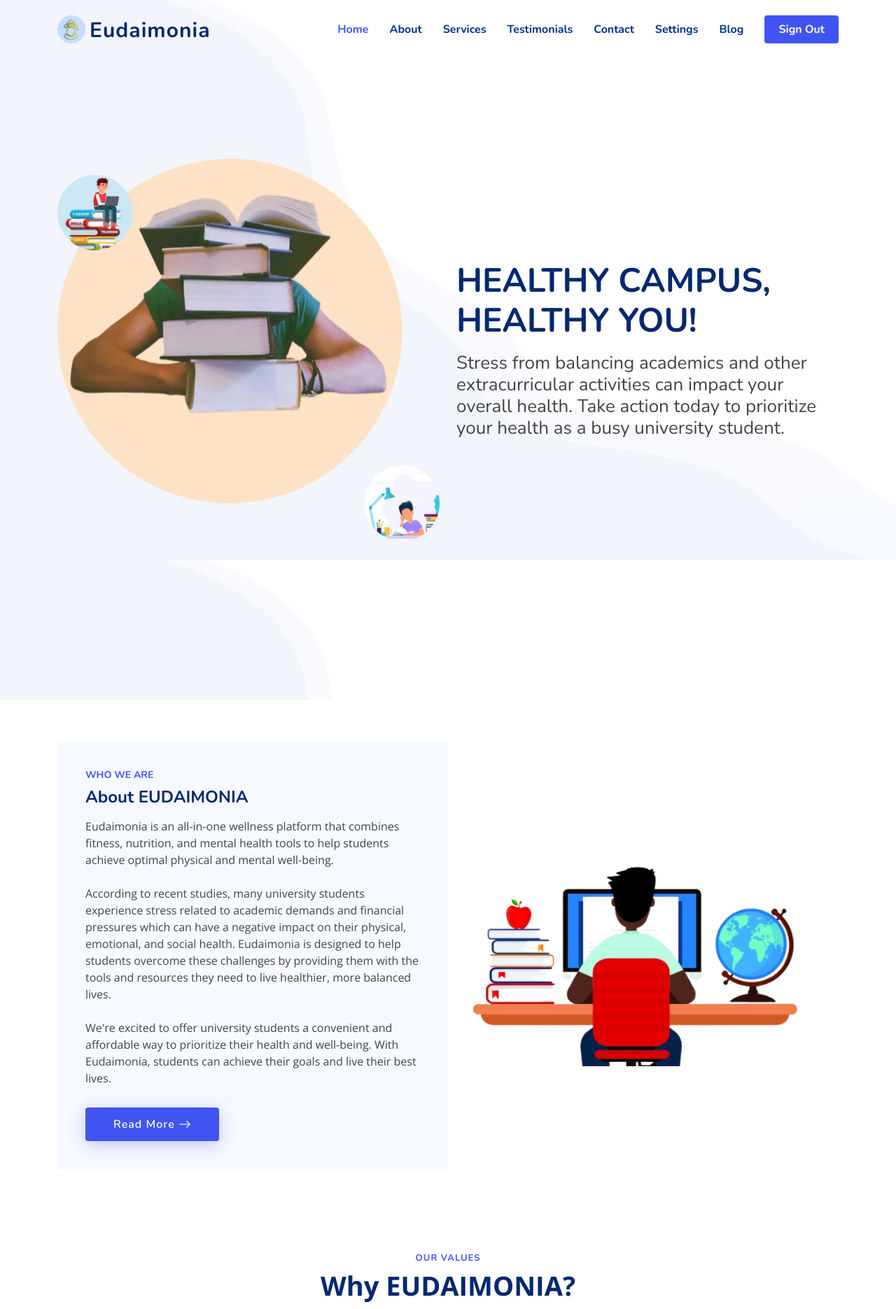
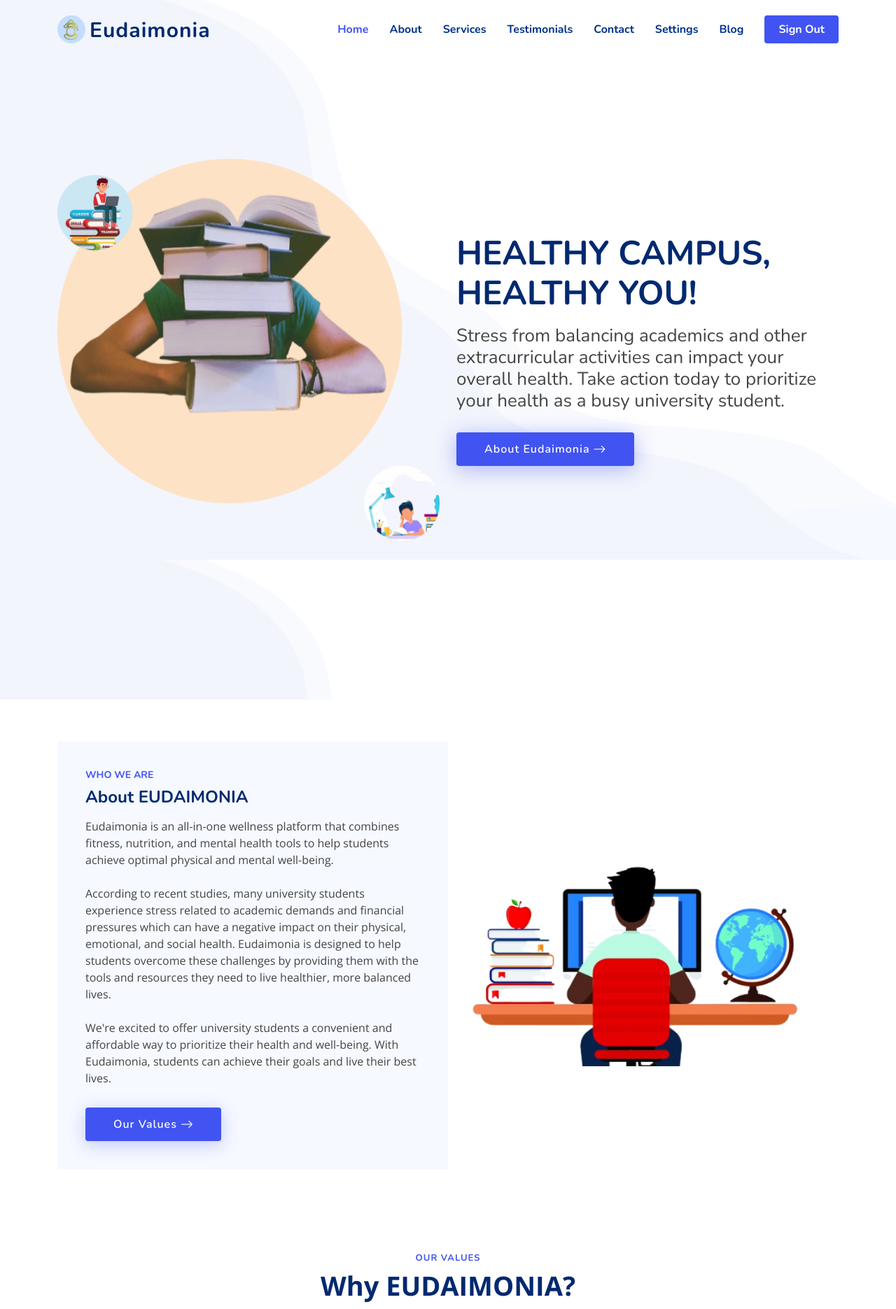
Before and after one commit to iamfaqeehhokyky/Eudaimonia, a Flask app: page /home in a window 1280 px wide. Shown: the top 1871 px of the page at 70% size. Run offline with Flask 3, Linux system fonts and the light colour scheme; a user stored in the database is signed in; data comes from the database, SQL or seed files in the repository; some libraries are stand-ins or nearby versions.

Commit message:
modify the navbar and menu

```diff
--- a/templates/home.html
+++ b/templates/home.html
@@ -85,7 +85,7 @@
                 </ul>
               </li>
             </ul></li>
-            <li><a href="/blog">Blog</a></li>
+            <li><a href="/homeblog">Blog</a></li>
             <li>
               <a class="signout scrollto" href="/signout">Sign Out</a>
             </li>
@@ -120,7 +120,17 @@
               activities can impact your overall health. Take action today to
               prioritize your health as a busy university student.
             </h2>
-
+            <div data-aos="fade-up" data-aos-delay="600">
+              <div class="text-center text-lg-start">
+                <a
+                  href="#about"
+                  class="btn-get-started scrollto d-inline-flex align-items-center justify-content-center align-self-center"
+                >
+                  <span>About Eudaimonia</span>
+                  <i class="bi bi-arrow-right"></i>
+                </a>
+              </div>
+            </div>
           </div>
         </div>
       </div>
@@ -147,10 +157,10 @@
                 </p>
                 <div class="text-center text-lg-start">
                   <a
-                    href="#"
+                    href="#services"
                     class="btn-read-more d-inline-flex align-items-center justify-content-center align-self-center"
                   >
-                    <span>Read More</span>
+                    <span>Our Values</span>
                     <i class="bi bi-arrow-right"></i>
                   </a>
                 </div>
```
